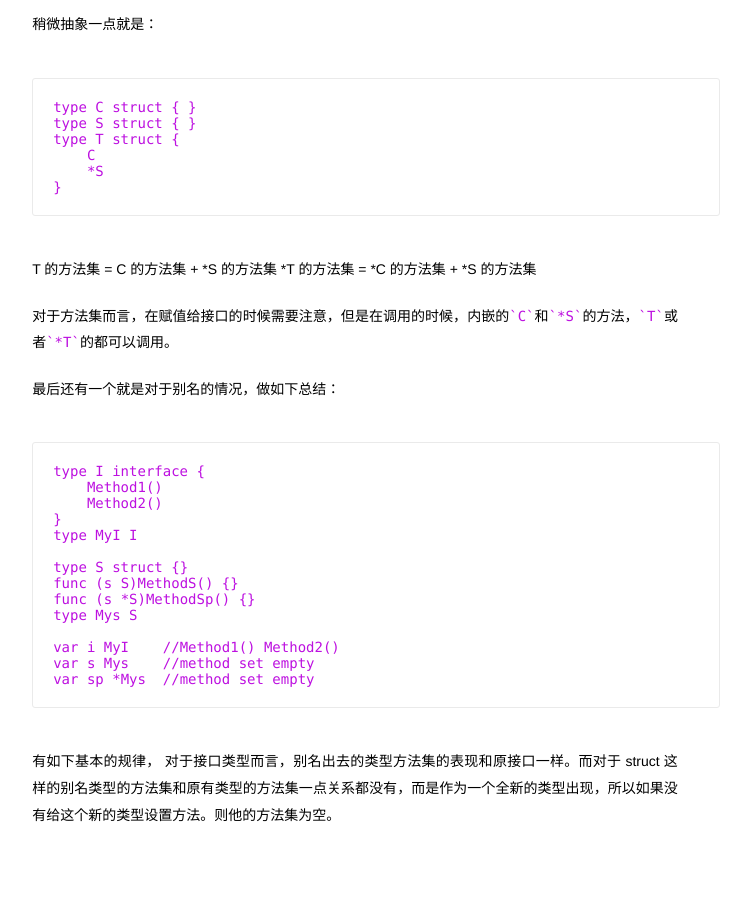
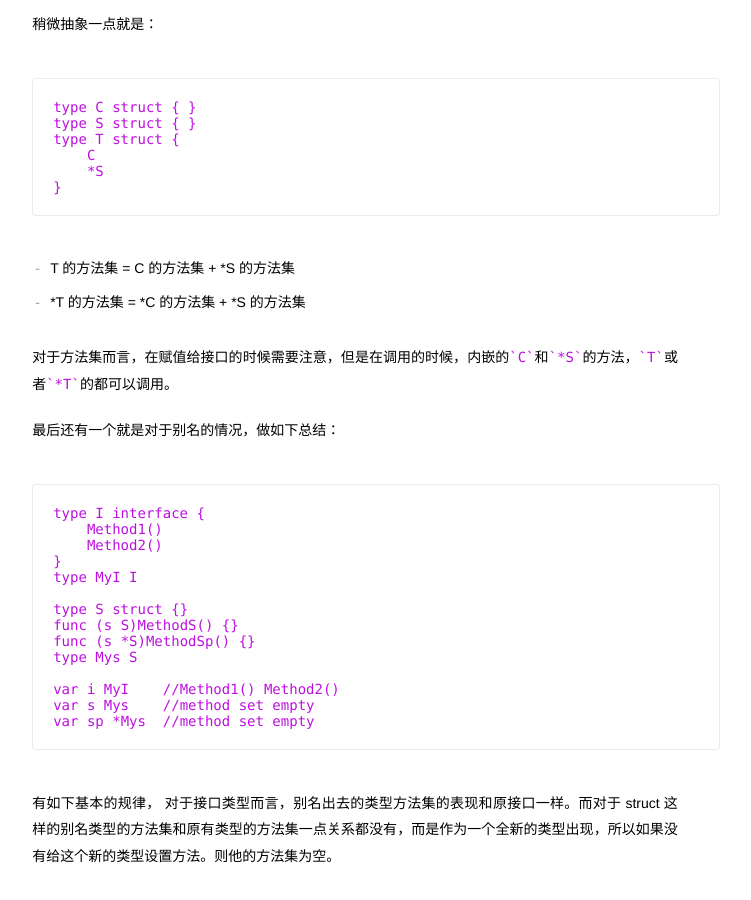
Before and after one commit to JesseEisen/JesseEisen.github.io, a Jekyll site: the page built from _posts/2018-03-27-go-method.md, in a window 1280 px wide and 900 px high, scrolled down 4065 px. Shown: the whole window, without its empty margins (285-1036 px from the left). Built offline with Jekyll 4.4.1, drawn with Linux system fonts in a browser that asks for light colours; some of the changed text lies outside the part shown.

Commit message:
modify some detial things

````diff
--- a/_posts/2018-03-27-go-method.md
+++ b/_posts/2018-03-27-go-method.md
@@ -5,7 +5,7 @@ date: 2018-01-31 05:57:00
 description: go learning
 ---
 
-这篇文章主要是总结一下 Go 语言中的方法集出现的场景。以及在使用的时候需要注意的点。最明显的就是`interface`,由一组方法集所组成的。所以先从 interface 开始说起。
+这篇文章主要是总结一下 Go 语言中的方法集出现的场景。以及在使用的时候需要注意的点。最明显的就是`interface`，由一组方法集所组成的。所以先从 interface 开始说起。
 
 Go 中提供了一个`reflect`包，我们可以用这个包来查看当前类型所包含的一些方法集。我们可以使用如下函数查看当前类型的方法集。
 
@@ -176,8 +176,8 @@ type T struct {
 }
 ```
 
-T 的方法集 = C 的方法集 + *S 的方法集
-*T 的方法集 = *C 的方法集 + *S 的方法集
++ T 的方法集 = C 的方法集 + *S 的方法集
++ *T 的方法集 = *C 的方法集 + *S 的方法集
 
 对于方法集而言，在赋值给接口的时候需要注意，但是在调用的时候，内嵌的`C`和`*S`的方法，`T`或者`*T`的都可以调用。
 
````
